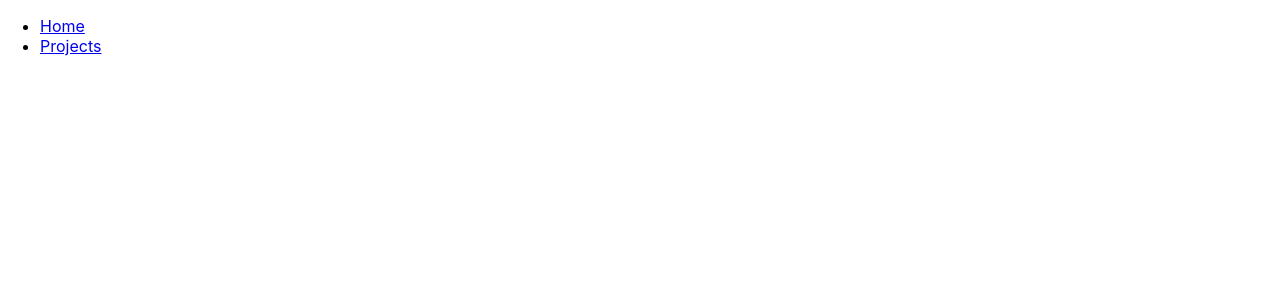
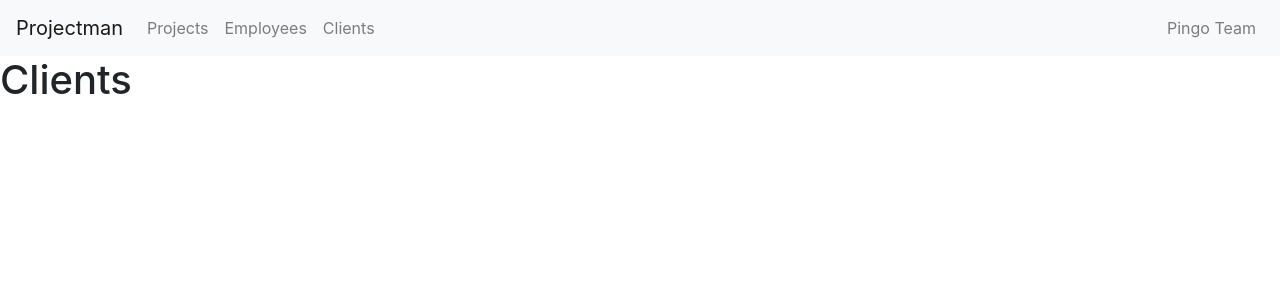
Before and after one commit to martinmolvaer/project-man, a React (Create React App) app in the folder project-man/: page /clients in a window 1280 px wide. Shown: the top 300 px of the page. Built offline with nearby package versions, Linux system fonts and the light colour scheme.

Commit message:
Add components and routing

```diff
--- a/project-man/src/App.js
+++ b/project-man/src/App.js
@@ -1,30 +1,33 @@
 import React from "react";
-import logo from "./logo.svg";
 import "./App.css";
 import Home from "./components/Home";
 import Projects from "./components/Projects";
 import { BrowserRouter, Switch, Route, Link } from "react-router-dom";
-import { Container } from "react-bootstrap";
+import Navbar from "./components/Navbar";
+import "bootstrap/dist/css/bootstrap.min.css";
+import Clients from "./components/Clients";
+import Employees from "./components/Employees";
 
 function App() {
   return (
     <div>
-      <Container>
-        <BrowserRouter>
-          <ul>
-            <li>
-              <Link to="/">Home</Link>
-            </li>
-            <li>
-              <Link to="/projects">Projects</Link>
-            </li>
-          </ul>
-          <Switch>
-            <Route exact path="/" component={Home}></Route>
-            <Route exact path="/projects" component={Projects}></Route>
-          </Switch>
-        </BrowserRouter>
-      </Container>
+      <BrowserRouter>
+        <Navbar />
+        <Switch>
+          <Route exact path="/">
+            <Home />
+          </Route>
+          <Route exact path="/projects">
+            <Projects />
+          </Route>
+          <Route exact path="/employees">
+            <Employees />
+          </Route>
+          <Route exact path="/clients">
+            <Clients />
+          </Route>
+        </Switch>
+      </BrowserRouter>
     </div>
   );
 }
--- /dev/null
+++ b/project-man/src/components/Clients.js
@@ -0,0 +1,16 @@
+import React from 'react';
+import PropTypes from 'prop-types';
+
+const Clients = props => {
+    return (
+        <div>
+            <h1>Clients</h1>
+        </div>
+    );
+};
+
+Clients.propTypes = {
+
+};
+
+export default Clients;
--- /dev/null
+++ b/project-man/src/components/Employees.js
@@ -0,0 +1,11 @@
+import React from 'react';
+
+function Employees(props) {
+    return (
+        <div>
+            <h1>Employees</h1>
+        </div>
+    );
+}
+
+export default Employees;
--- a/project-man/src/components/Home.js
+++ b/project-man/src/components/Home.js
@@ -4,6 +4,7 @@ const Home = () => {
   return (
     <div>
       <h1>Hei</h1>
+
     </div>
   );
 };
--- /dev/null
+++ b/project-man/src/components/Navbar.js
@@ -0,0 +1,23 @@
+import React from "react";
+import Navbar from "react-bootstrap/Navbar";
+import Nav from "react-bootstrap/Nav";
+
+export default () => {
+  // just an example, needs customising
+  return (
+    <Navbar collapseOnSelect expand="lg" bg="light" variant="light">
+      <Navbar.Brand href="/">Projectman</Navbar.Brand>
+      <Navbar.Toggle aria-controls="responsive-navbar-nav" />
+      <Navbar.Collapse id="responsive-navbar-nav">
+        <Nav className="mr-auto">
+          <Nav.Link href="/projects">Projects</Nav.Link>
+          <Nav.Link href="/employees">Employees</Nav.Link>
+          <Nav.Link href="/clients">Clients</Nav.Link>
+        </Nav>
+        <Nav>
+          <Nav.Link href="/team">Pingo Team</Nav.Link>
+        </Nav>
+      </Navbar.Collapse>
+    </Navbar>
+  );
+};
```
